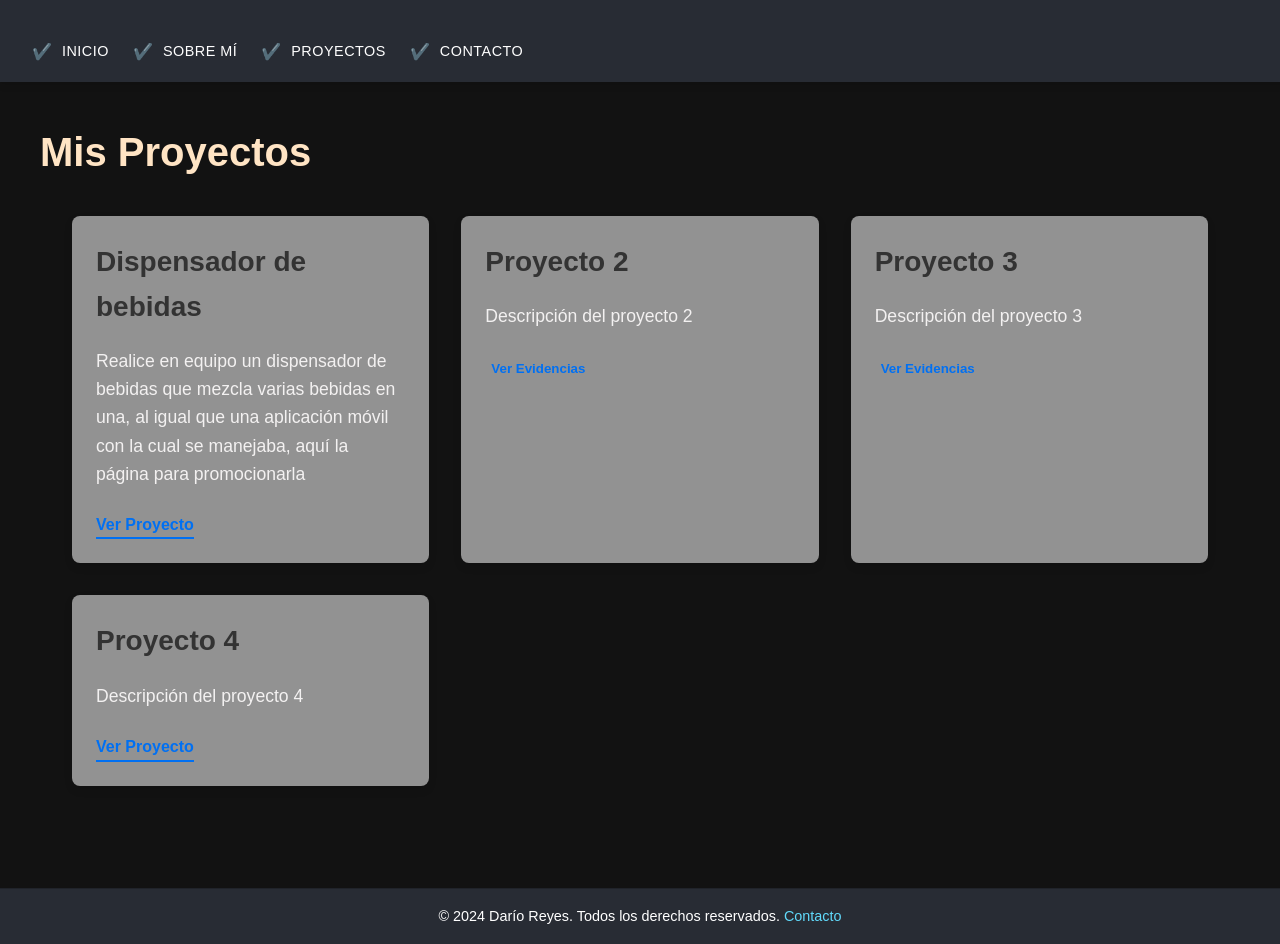
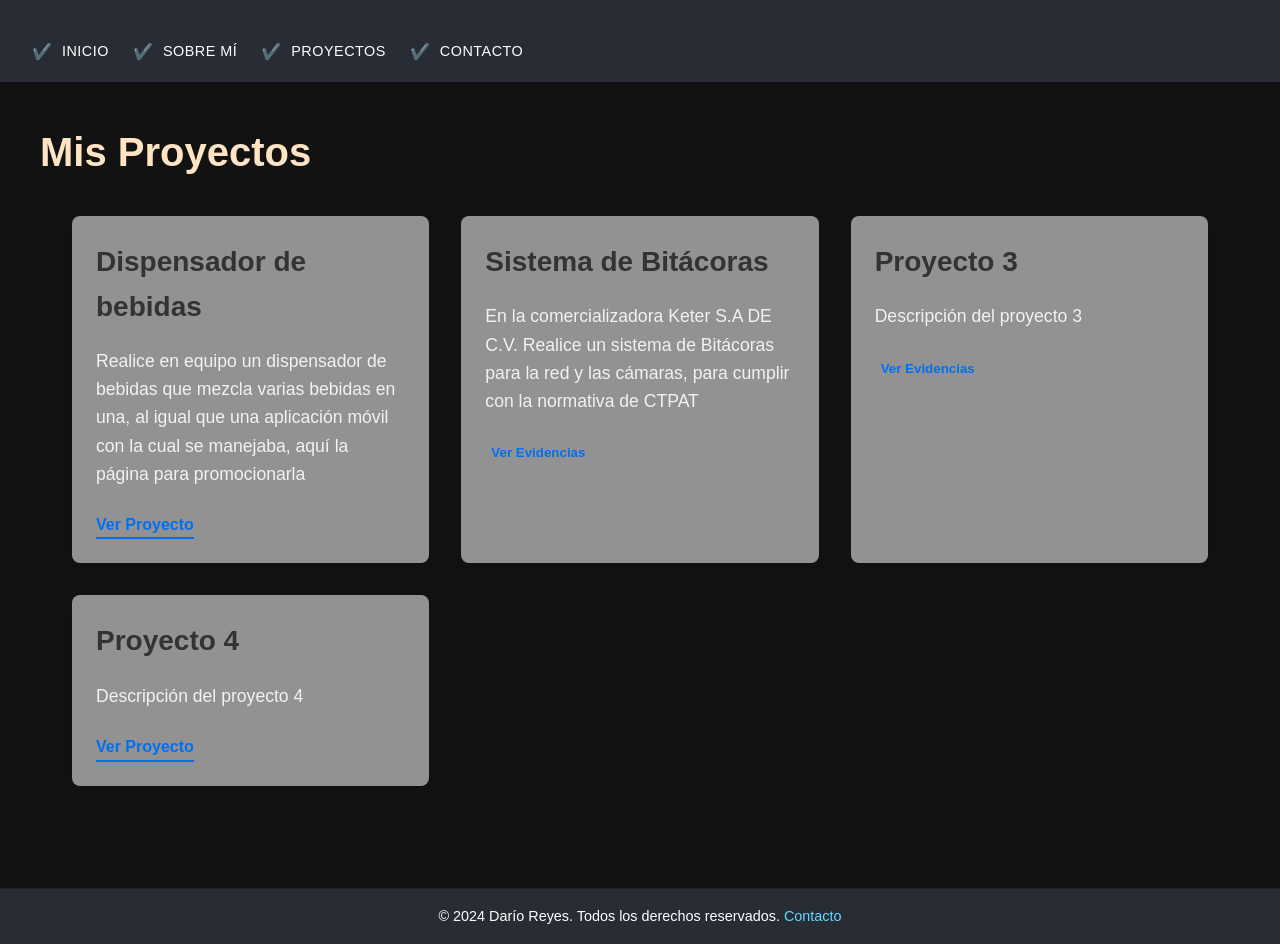
Before and after one commit to isverse31/My-Portafolio, a Next.js app: page /projects in a window 1280 px wide. Built offline with nearby package versions, Linux system fonts and the light colour scheme.

Commit message:
correción de proyecto dos

```diff
--- a/pages/projects.js
+++ b/pages/projects.js
@@ -9,7 +9,7 @@ const projects = [
   { title: 'Dispensador de bebidas',
     description: 'Realice en equipo un dispensador de bebidas que mezcla varias bebidas en una, al igual que una aplicación móvil con la cual se manejaba, '+
     'aquí la página para promocionarla', link: 'https://tec-dispensador-beta1.netlify.app/' },
-  { title: 'Proyecto 2', description: 'Descripción del proyecto 2', images: ['/image1.jpg', '/image2.jpg'] },
+  { title: 'Sistema de Bitácoras', description: 'En la comercializadora  Keter S.A DE C.V. Realice un sistema de Bitácoras para la red y las cámaras, para cumplir con la normativa de CTPAT', images: ['/bitacora1.png', '/bitacora2.png', '/bitacora3.png'] },
   { title: 'Proyecto 3', description: 'Descripción del proyecto 3', images: ['/image3.jpg'] },
   { title: 'Proyecto 4', description: 'Descripción del proyecto 4', link: 'https://proyecto2.com' }
 
```
